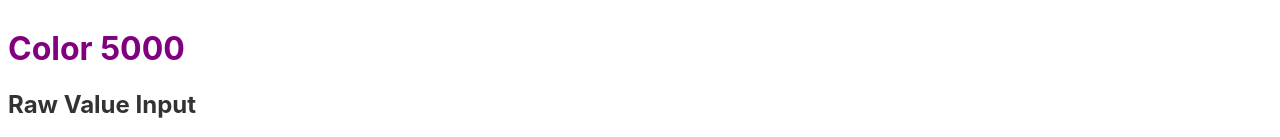
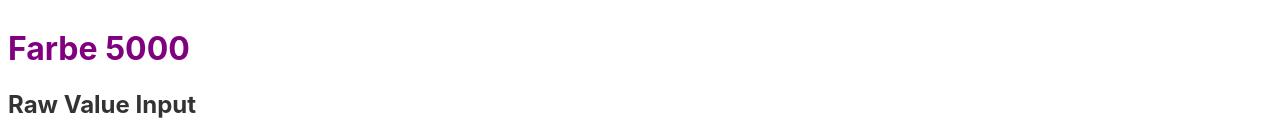
Before and after one commit to jeffhiltz/farbe5000, a Svelte app: page / in a window 1280 px wide. Shown: the top 137 px of the page. Built offline with nearby package versions, Linux system fonts and the light colour scheme.

Commit message:
rename the package

```diff
--- a/package.json
+++ b/package.json
@@ -1,5 +1,5 @@
 {
-  "name": "colour5000",
+  "name": "farbe5000",
   "version": "1.0.0",
   "devDependencies": {
     "npm-run-all": "^4.1.5",
--- a/src/App.svelte
+++ b/src/App.svelte
@@ -11,7 +11,7 @@
   }
 </style>
 
-<h1>Color 5000</h1>
+<h1>Farbe 5000</h1>
 
 <Importer />
 <BackgroundPicker />
```
Also changed, not shown: 2 other files (tests, documents, lock files or other folders).
